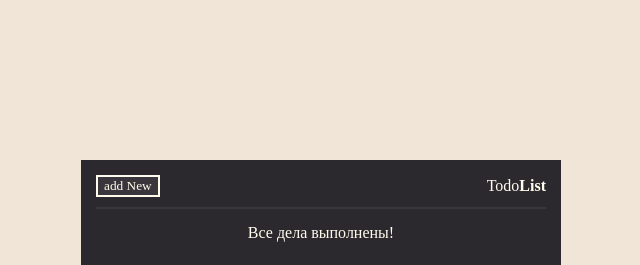
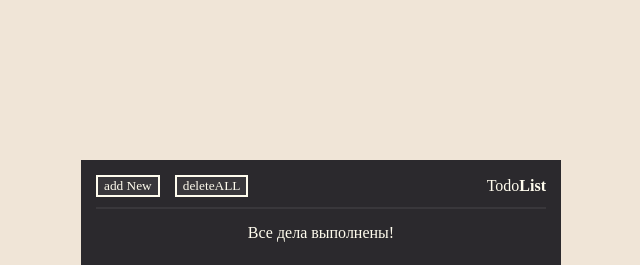
Before and after one commit to Lon1y/TodoReact, a React (Create React App) app: page / in a window 1280 px wide. Shown: the top 265 px of the page, without its empty margins (319-959 px from the left). Built offline with nearby package versions, Linux system fonts and the light colour scheme; the HTML template or start-up script is replaced by a standard one.

Commit message:
removeALL btn

```diff
--- a/src/App.js
+++ b/src/App.js
@@ -23,10 +23,14 @@ function App() {
         setList(lists.filter(el => el.id!==item))
         localStorage.setItem('list', JSON.stringify(lists.filter(el => el.id!==item)))
     }
+    const removeAll = () => {
+        setList([])
+        localStorage.clear()
+    }
 
   return (
     <div className='todoList'>
-        <TodoHeader modal={modal} modalStatus={changeModal}/>
+        <TodoHeader removeall={removeAll} modal={modal} modalStatus={changeModal}/>
         <MyModal modalStatus={changeModal} modal={modal}>
             <AddForm create={createList}/>
         </MyModal>
--- a/src/components/addForm.jsx
+++ b/src/components/addForm.jsx
@@ -17,11 +17,13 @@ const AddForm = ({create}) => {
     return (
         <form style={{display:'flex', justifyContent:'center', flexDirection:'column'}}>
             <MyInput
+                required
                 placeholder="Название заголовка"
                 value={list.name}
                 onChange = {e=>setList({...list, name:e.target.value})}
             />
             <MyInput
+                required
                 placeholder="Описание"
                 value={list.description}
                 onChange = {e=>setList({...list, description:e.target.value})}
--- a/src/components/todoHeader.jsx
+++ b/src/components/todoHeader.jsx
@@ -4,10 +4,18 @@ import MyButton from "./UI/MyButton/MyButton";
 const TodoHeader = (props) => {
     return (
         <div className='todolist__header'>
-            <MyButton
-                onClick={()=>props.modalStatus(!props.modal)}
-                value={'add New'}
-            />
+            <div>
+                <MyButton
+                    style={{marginRight:"15px"}}
+                    onClick={()=>props.modalStatus(!props.modal)}
+                    value={'add New'}
+                />
+                <MyButton
+                    onClick={()=> props.removeall()}
+                    value={"deleteALL"}
+                />
+            </div>
+
             <span>Todo<strong>List</strong> </span>
         </div>
     );
```
